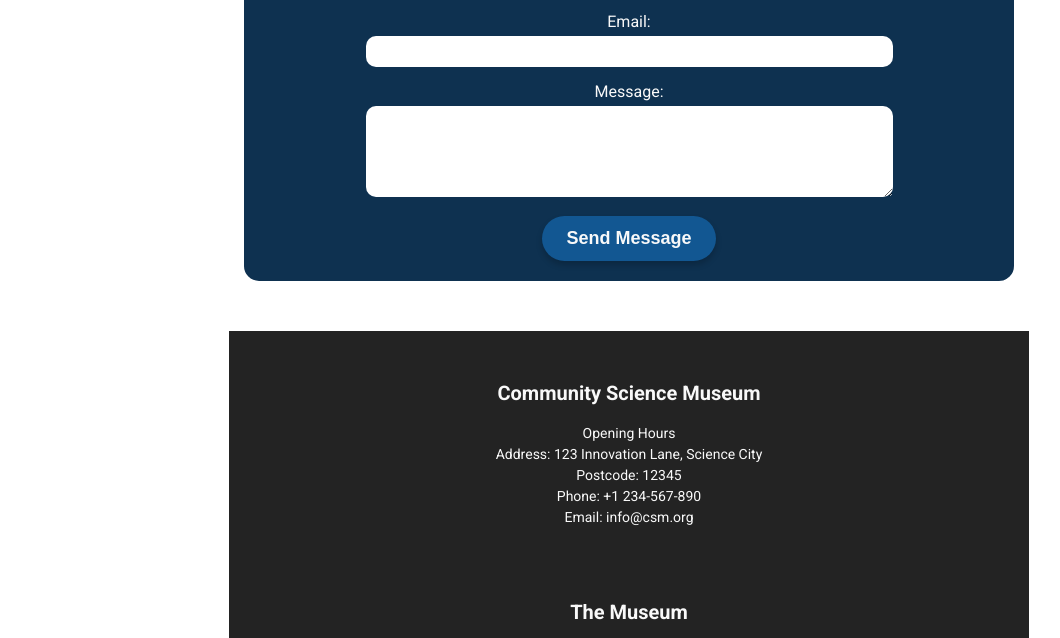
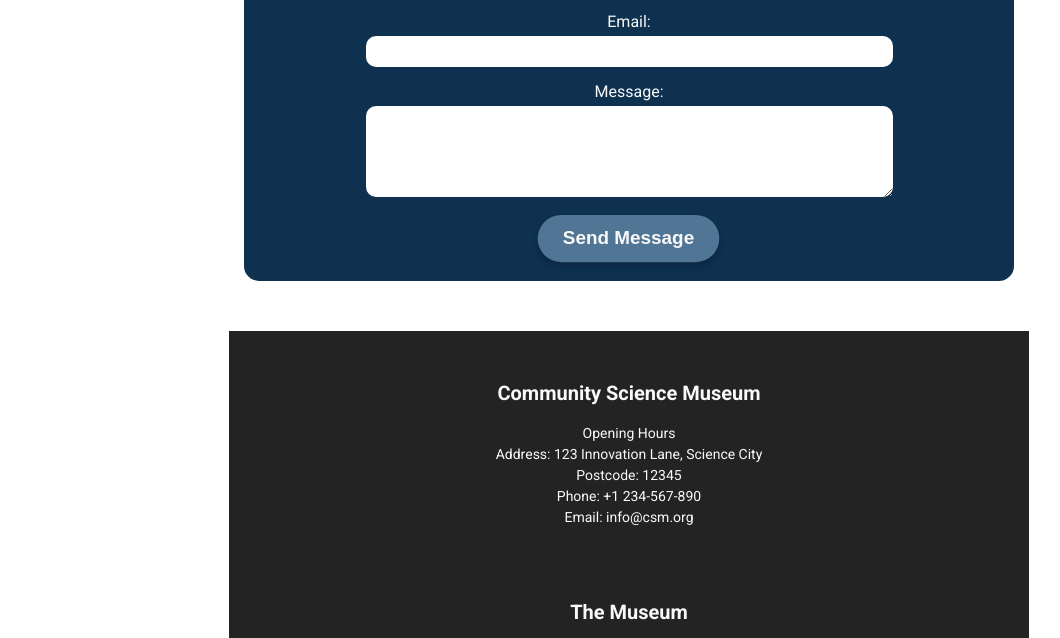
Before and after one commit to JKollerud/Fed1-sp1-csm, a plain HTML site: page HTML/Contact/contact.html in a window 1280 px wide. In both pictures the pointer is over the button "Send Message". Shown: the part 1184-1822 px from the top of the page, without its empty margins (11-1071 px from the left). Drawn offline with Linux system fonts and the light colour scheme; a web font is replaced by a local one.

Commit message:
Hover contact button fix

```diff
--- a/CSS/contact/contact.css
+++ b/CSS/contact/contact.css
@@ -85,3 +85,8 @@
 .contact-info-box a {
 	color: var(--black);
 }
+
+.contact-button:hover {
+	background-color: var(--lightsecon-blue);
+	transform: scale(1.05);
+}
--- a/HTML/Contact/contact.html
+++ b/HTML/Contact/contact.html
@@ -103,7 +103,7 @@
 					<input type="email" id="email" name="email" required />
 					<label for="message">Message:</label>
 					<textarea id="message" name="message" rows="5" required></textarea>
-					<button type="submit">Send Message</button>
+					<button type="submit" class="contact-button">Send Message</button>
 				</form>
 			</section>
 		</main>
```
